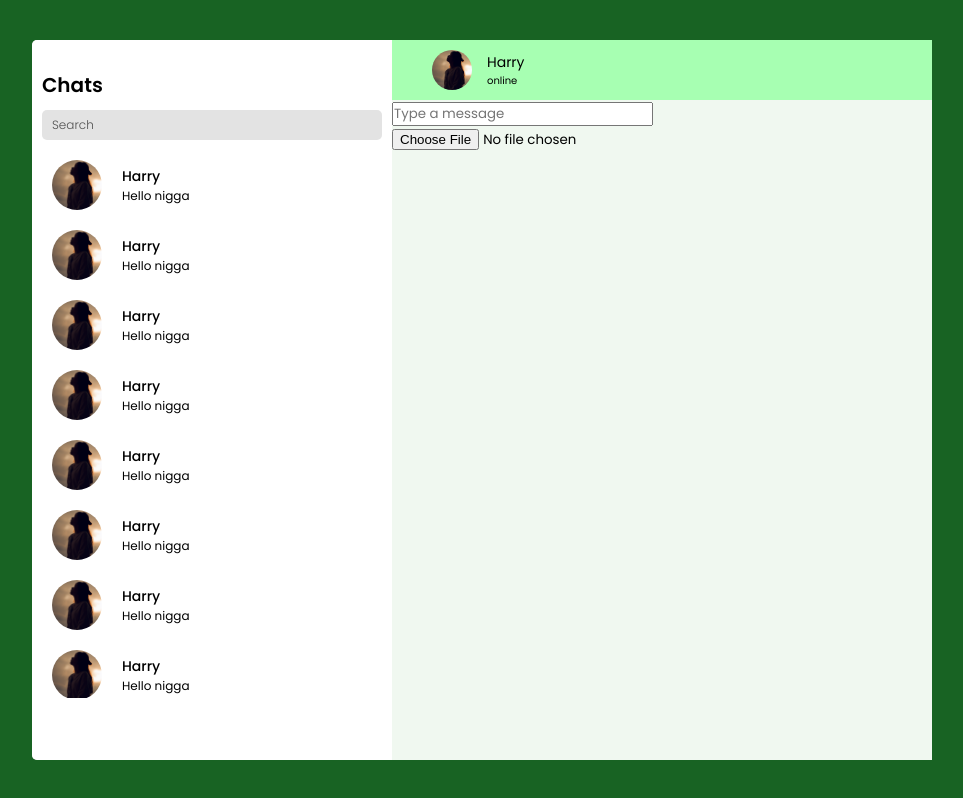
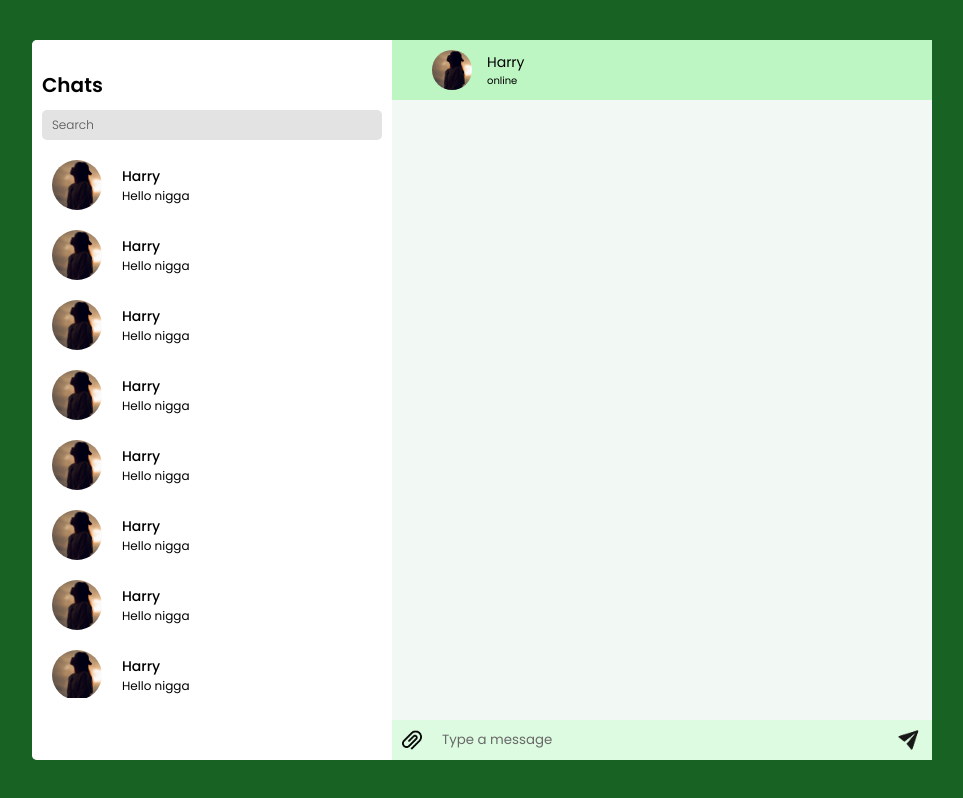
Before and after one commit to harishihan-c/Real-Time-Chat-App, a React (Vite) app: page /Chat in a window 1280 px wide. Shown: the whole page, without its empty margins (158-1121 px from the left). Built offline with nearby package versions, Linux system fonts and the light colour scheme.

Commit message:
ft: Chat bottom bar completed

```diff
--- a/src/Components/ChatBox/ChatBox.css
+++ b/src/Components/ChatBox/ChatBox.css
@@ -1,11 +1,12 @@
 .chatbox{
     height: 90vh;
-    background-color: #f0f8f0;
+    background-color: #F2F8F3;
+    position: relative;
 }
 
 .chatbox-top{
     height: 60px;
-    background-color: #a7ffb2;
+    background-color: #BDF5C3;
     display: flex;
     gap: 15px;
     align-items: center;
@@ -28,3 +29,42 @@
 .chatbox-top span{
     font-size: 10px;
 }
+
+.chatbox-bottom{
+    position: absolute;
+    bottom: 0;
+    left: 0;
+    display: flex;
+    align-items: center;
+    width: 100%;
+    height: 40px;
+    background-color: #DDFBE0;
+}
+
+.chatbox-bottom input{
+    width: 100%;
+    padding: 10px 20px;
+    outline: none;
+    border: none;
+    background: transparent;
+}
+
+.chatbox-bottom input::placeholder{
+    color: #686868;
+}
+
+.chatbox-bottom label{
+    display: flex;
+    align-items: center;
+    cursor: pointer;
+}
+.chatbox-bottom .attach{
+    width: 20px;
+    margin-left: 10px;
+}
+
+.chatbox-bottom .send{
+    width: 28px;
+    margin-right: 10px;
+    cursor: pointer;
+}
--- a/src/Components/ChatBox/ChatBox.jsx
+++ b/src/Components/ChatBox/ChatBox.jsx
@@ -12,8 +12,10 @@ const ChatBox = () => {
             </div>
 
             <div className="chatbox-bottom">
+                <input type="file" id="image" accept="image/jpeg, image/png" hidden/>
+                <label htmlFor="image"> <img className="attach" src={assets.attach}/></label>
                 <input type="text" placeholder="Type a message" />
-                <input type="file" />
+                <img className="send" src={assets.send}/>
             </div>
         </div>
     )
```
